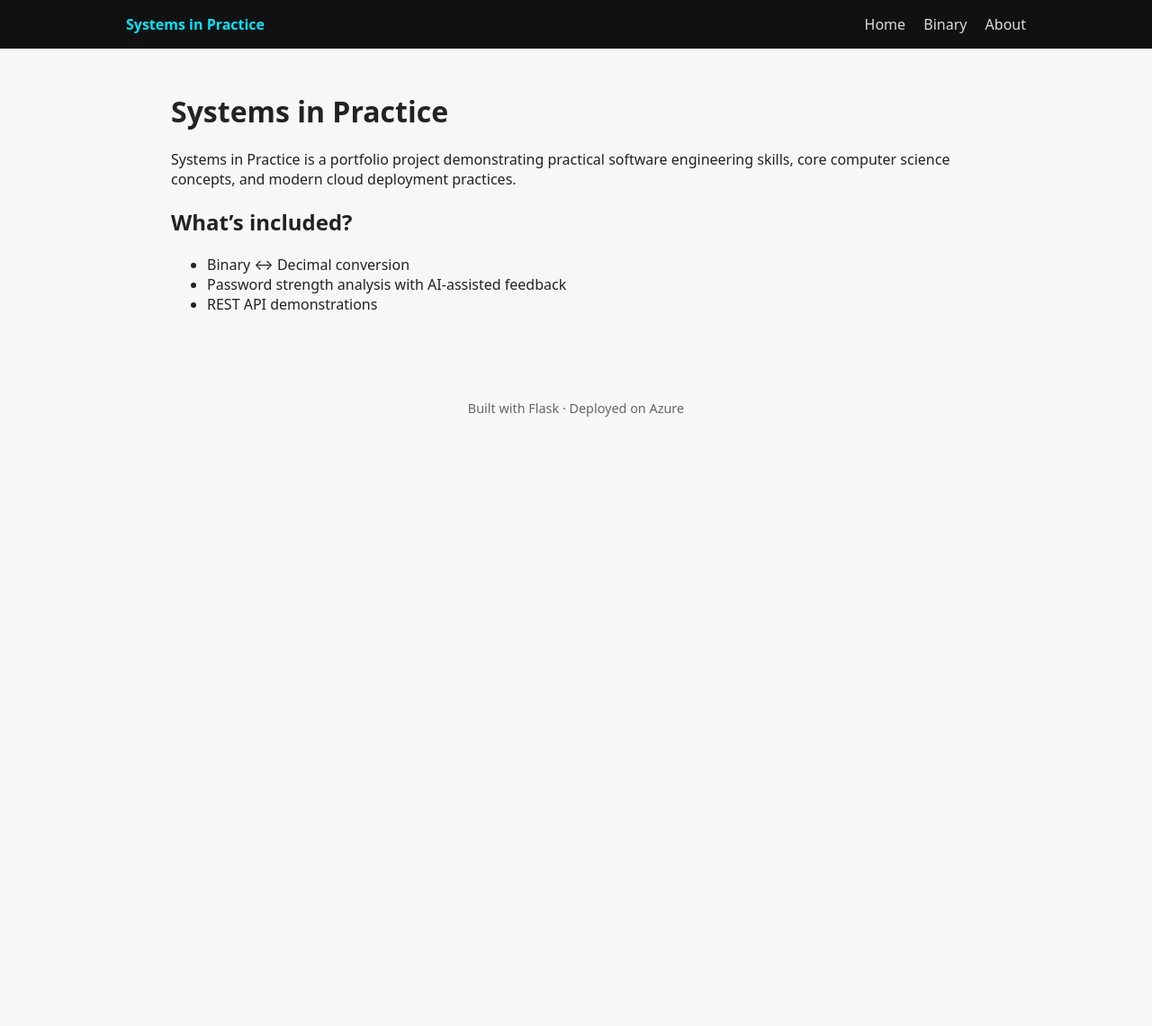
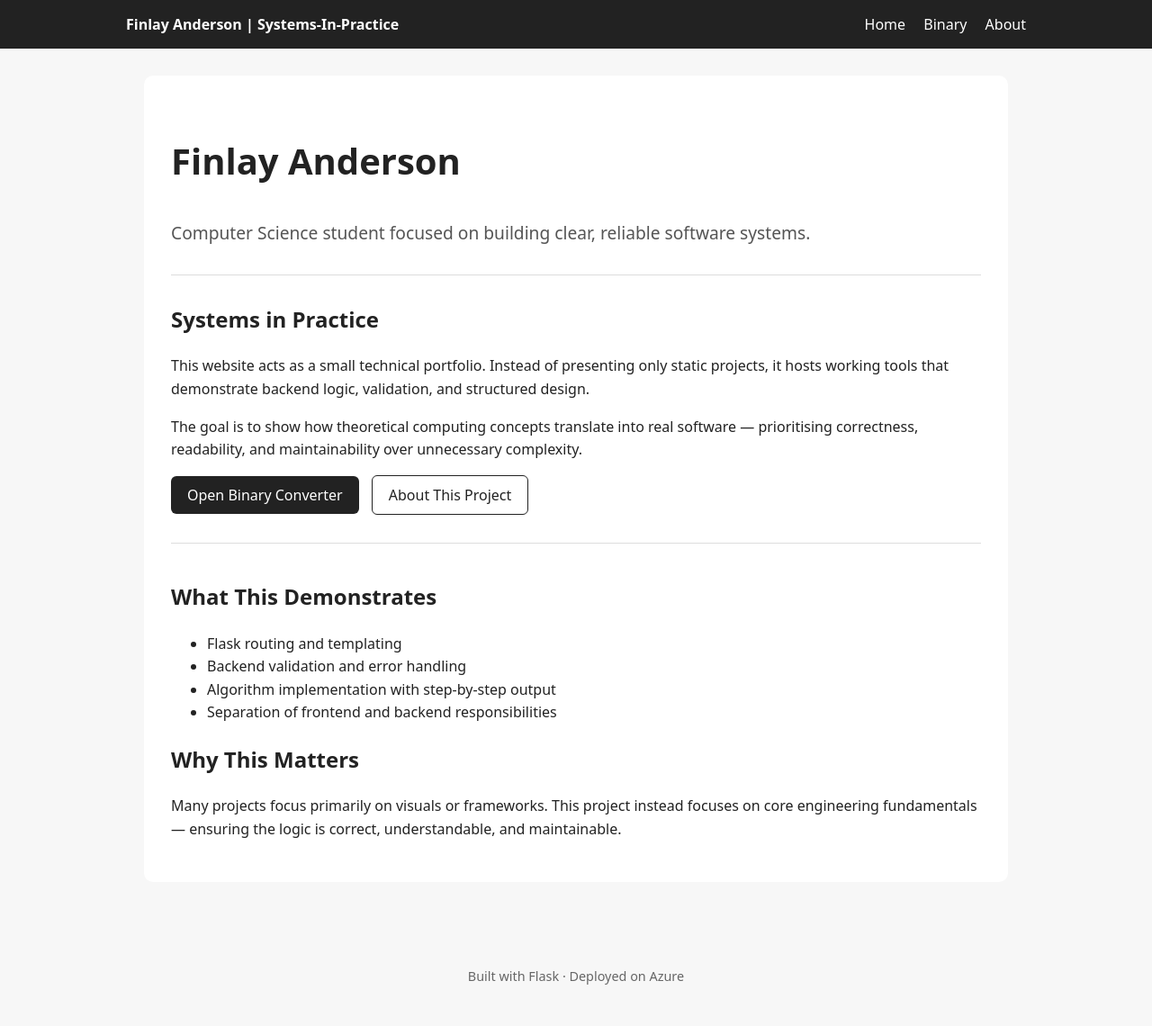
Before and after one commit to Finlay57/systems-in-practice, a Flask app: page / in a window 1280 px wide. Shown: the whole page at 90% size. Before the commit the page ends 463 px from the top, so only its background shows below. Run offline with Flask 3, Linux system fonts and the light colour scheme.

Commit message:
Bug fixes + style changes

```diff
--- a/app.py
+++ b/app.py
@@ -94,6 +94,10 @@ def api_fact():
     return jsonify({
         "fact": "Computers store all data as binary, but humans are much better at base 10."
     })
+@app.route("/about")
+def about():
+    return render_template("about.html")
+
 
 if __name__ == "__main__":
     app.run(debug=True)
--- a/static/css/style.css
+++ b/static/css/style.css
@@ -78,3 +78,37 @@ body {
     margin-top: 2rem;
     font-weight: bold;
 }
+body {
+    font-family: system-ui, -apple-system, Segoe UI, Roboto, Arial, sans-serif;
+    background-color: #f7f7f7;
+    color: #222;
+}
+
+.container {
+    background: white;
+    padding: 30px;
+    border-radius: 10px;
+    margin-top: 30px;
+}
+
+h1, h2 {
+    font-weight: 600;
+}
+
+hr {
+    border: none;
+    border-top: 1px solid #ddd;
+}
+
+.navbar {
+    background: #222;
+    color: white;
+}
+
+.navbar a {
+    color: white;
+}
+
+.navbar a:hover {
+    opacity: 0.8;
+}
--- a/templates/base.html
+++ b/templates/base.html
@@ -9,11 +9,12 @@
 
 <nav class="navbar">
     <div class="nav-container">
-        <a class="logo" href="/">Systems in Practice</a>
+        <a class="logo" href="/">Finlay Anderson | Systems-In-Practice</a>
         <div class="nav-links">
             <a href="/">Home</a>
             <a href="/binary">Binary</a>
-            <a href="#">About</a>
+            <a href="/about">About</a>
+
 
         </div>
     </div>
--- a/templates/index.html
+++ b/templates/index.html
@@ -1,18 +1,64 @@
 {% extends "base.html" %}
 
 {% block content %}
-<h1>Systems in Practice</h1>
 
-<p>
-    Systems in Practice is a portfolio project demonstrating practical
-    software engineering skills, core computer science concepts, and modern
-    cloud deployment practices.
-</p>
+<section style="max-width: 900px; margin: auto; line-height: 1.6;">
 
-<h2>What’s included?</h2>
-<ul>
-    <li>Binary ↔ Decimal conversion</li>
-    <li>Password strength analysis with AI-assisted feedback</li>
-    <li>REST API demonstrations</li>
-</ul>
+    <h1 style="font-size: 2.5rem;">Finlay Anderson</h1>
+    <p style="font-size: 1.2rem; color: #555;">
+        Computer Science student focused on building clear, reliable software systems.
+    </p>
+
+    <hr style="margin: 30px 0;">
+
+    <h2>Systems in Practice</h2>
+    <p>
+        This website acts as a small technical portfolio.
+        Instead of presenting only static projects, it hosts working tools that demonstrate
+        backend logic, validation, and structured design.
+    </p>
+
+    <p>
+        The goal is to show how theoretical computing concepts translate into real software —
+        prioritising correctness, readability, and maintainability over unnecessary complexity.
+    </p>
+
+    <div style="margin: 25px 0;">
+        <a href="/binary" style="
+            padding: 10px 18px;
+            background: #222;
+            color: white;
+            text-decoration: none;
+            border-radius: 6px;
+            margin-right: 10px;
+        ">Open Binary Converter</a>
+
+        <a href="/about" style="
+            padding: 10px 18px;
+            border: 1px solid #222;
+            color: #222;
+            text-decoration: none;
+            border-radius: 6px;
+        ">About This Project</a>
+    </div>
+
+    <hr style="margin: 40px 0;">
+
+    <h2>What This Demonstrates</h2>
+    <ul>
+        <li>Flask routing and templating</li>
+        <li>Backend validation and error handling</li>
+        <li>Algorithm implementation with step-by-step output</li>
+        <li>Separation of frontend and backend responsibilities</li>
+    </ul>
+
+    <h2>Why This Matters</h2>
+    <p>
+        Many projects focus primarily on visuals or frameworks.
+        This project instead focuses on core engineering fundamentals —
+        ensuring the logic is correct, understandable, and maintainable.
+    </p>
+
+</section>
+
 {% endblock %}
```
Also changed, not shown: templates/about.html (added, +47 -0 lines), templates/binary.html (+6 -13 lines).
